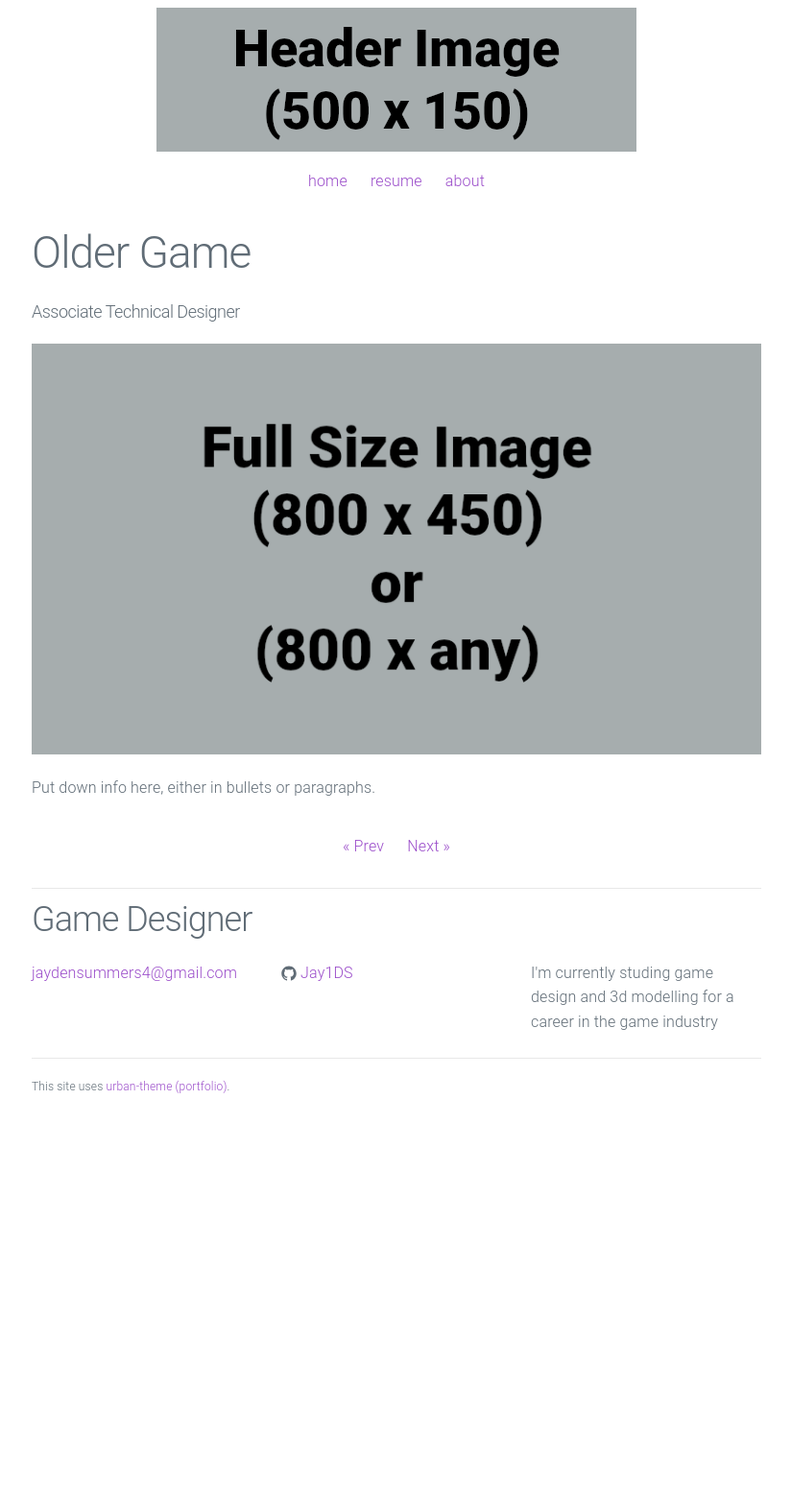
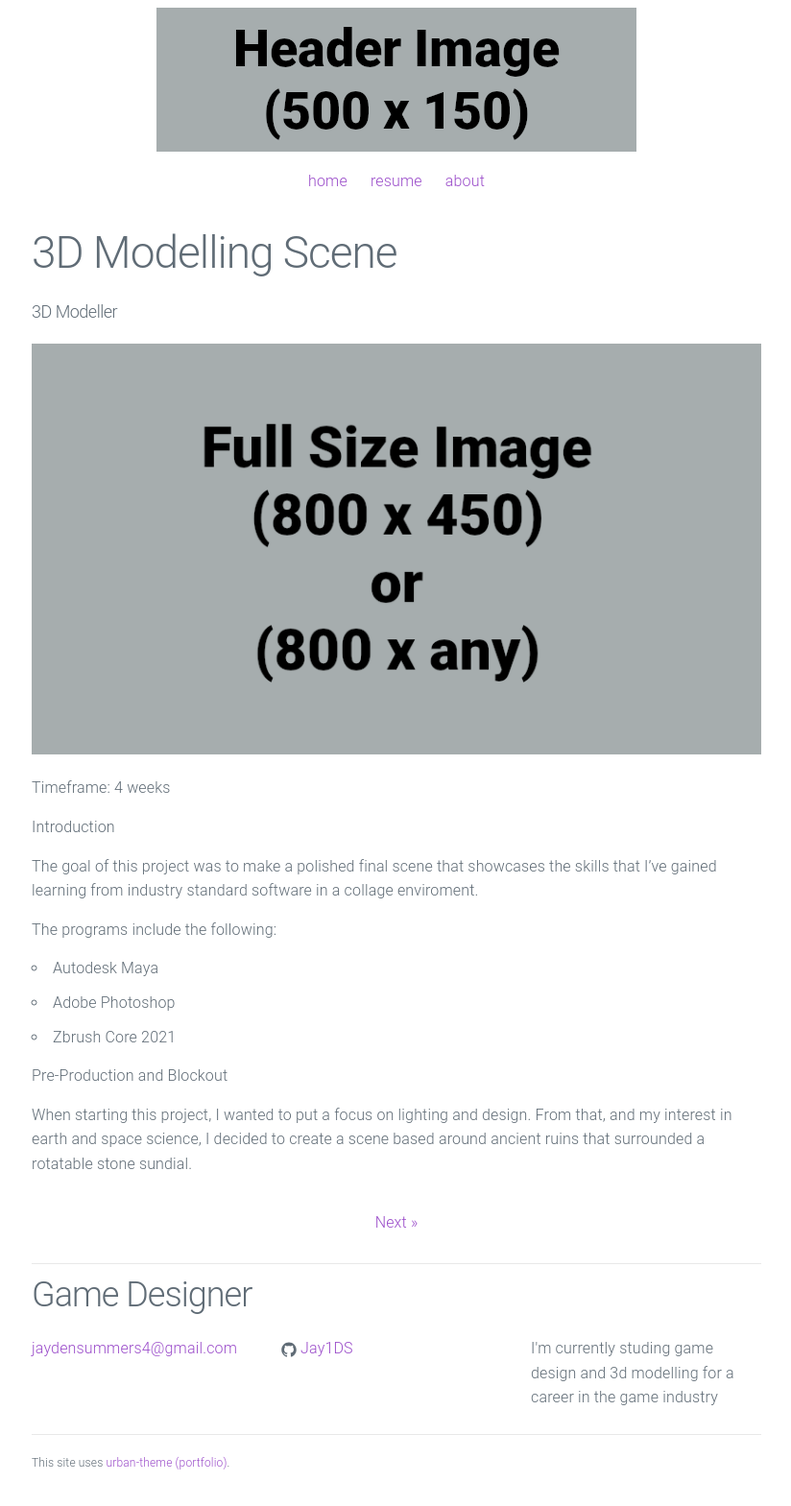
Before and after one commit to Jay1DS/Jay1DS.github.io, a Jekyll site: the page built from _posts/2022-09-07-older-game.md, in a window 1280 px wide. Shown: the whole page at 96% size, without its empty margins (227-1051 px from the left). Built offline with Jekyll 4.4.1, drawn with Linux system fonts in a browser that asks for light colours; before the commit the page ends 1178 px from its top, so only the background shows below that.

Commit message:
Updated 2022-09-07-older-game.md to FI Scene project
Changed this to my Final Image project, I'll add more at a later date.

```diff
--- a/_posts/2022-09-07-older-game.md
+++ b/_posts/2022-09-07-older-game.md
@@ -1,11 +1,30 @@
 ---
 layout: post
-title:  "Older Game"
-summary: "Associate Technical Designer"
-date:   2022-09-07 15:39:40
+title:  "3D Modelling Scene"
+summary: "3D Modeller"
+date:   2023-12-06 11:36:15
 preview: /assets/postpreview.png
 ---
 
 ![Picture 1](/assets/fullsize.png)
 
-Put down info here, either in bullets or paragraphs.
+Timeframe: 4 weeks
+
+
+Introduction
+
+The goal of this project was to make a polished final scene that showcases
+the skills that I've gained learning from industry standard software in a
+collage enviroment.
+
+The programs include the following:
+* Autodesk Maya
+* Adobe Photoshop
+* Zbrush Core 2021
+
+
+Pre-Production and Blockout
+
+When starting this project, I wanted to put a focus on lighting and design.
+From that, and my interest in earth and space science, I decided to create
+a scene based around ancient ruins that surrounded a rotatable stone sundial.
```
